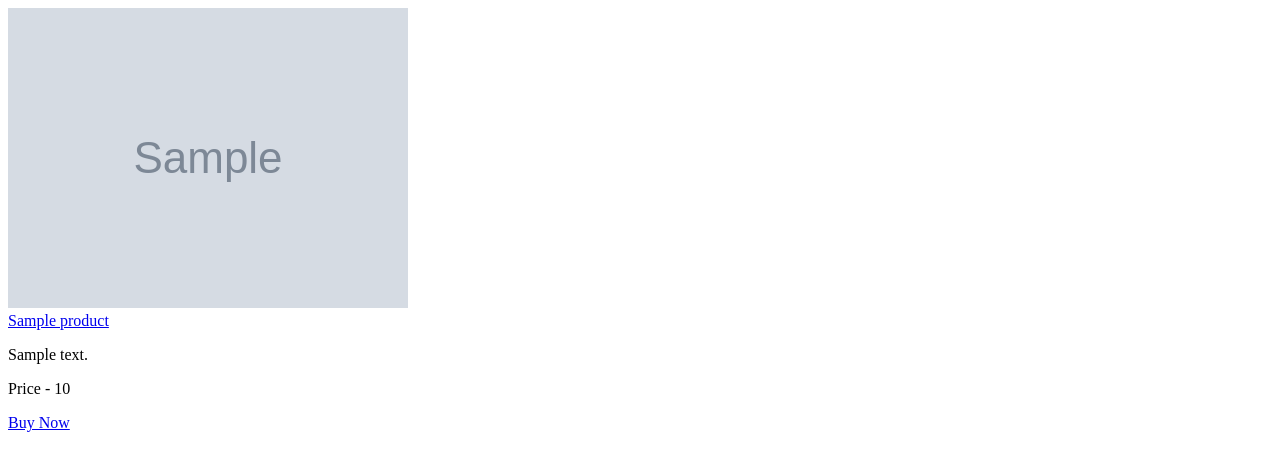
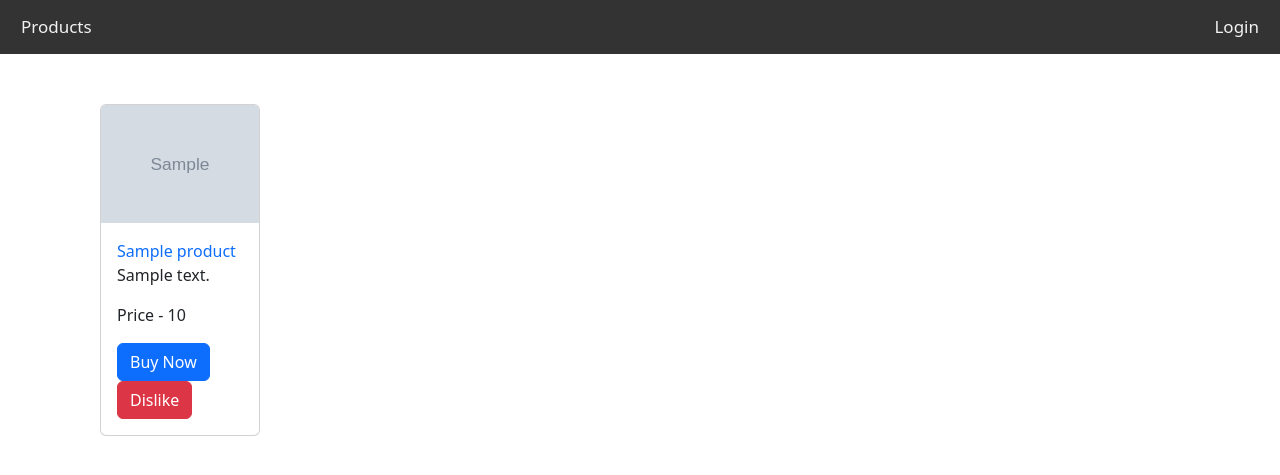
Before and after one commit to Demonica22/DjangoSeller, a Django app: template products/templates/products/favourite.html in a window 1280 px wide. Shown: the top 475 px of the page. Run offline with Django 3.2, Linux system fonts and the light colour scheme; the template is opened without the code that fills it: most values are stand-ins (such as "Sample title", 1, 10 or a date in 2020); grey boxes marked "Sample" are stand-in pictures.

Commit message:
-added some template styles and general top bar -added cart functions (now you can delete items from cart)

```diff
--- a/mycart/urls.py
+++ b/mycart/urls.py
@@ -1,7 +1,7 @@
 from django.urls import path
 from . import views
 
-app_name = 'mycart'
+app_name = 'cart'
 urlpatterns = [
     path('add/<int:id>/', views.cart_add, name='cart_add'),
     path('item_clear/<int:id>/', views.item_clear, name='item_clear'),
--- a/mycart/views.py
+++ b/mycart/views.py
@@ -36,7 +36,11 @@ def item_decrement(request, id):
     cart = Cart(request)
     product = Product.objects.get(id=id)
     cart.decrement(product=product)
-    return redirect("cart_detail")
+    for key, value in cart.cart.copy().items():
+        if value["quantity"] <= 0:
+            product = Product.objects.get(id=value['product_id'])
+            cart.remove(product)
+    return redirect("cart:cart_detail")
 
 
 @login_required()
--- a/products/static/products/style.css
+++ b/products/static/products/style.css
@@ -26,3 +26,33 @@ a.fill-div {
    top:0;
    right: 5%;
 }
+.topnav {
+    background-color: #333;
+    overflow: hidden;
+}
+
+
+.topnav a {
+    color: #f2f2f2;
+    text-align: center;
+    padding: 14px 16px;
+    margin-inline: 5px;
+    text-decoration: none;
+    font-size: 17px;
+}
+.left{
+    float: left;
+}
+.right{
+    float: right;
+}
+.topnav a:hover {
+    background-color: #ddd;
+    color: black;
+}
+
+
+.topnav a.active {
+    background-color: #4CAF50;
+    color: white;
+}
--- a/products/templates/products/detail.html
+++ b/products/templates/products/detail.html
@@ -15,7 +15,7 @@
         <a href="{% url 'products:detail' product.id %}" class="fill-div"> {{ product.name }}</a>
         <p class="card-text">{{ product.description }}</p>
         <p class="card-text">Price - {{ product.price }}</p>
-        <a href="{% url 'mycart:cart_add' product.id %}" class="btn btn-primary">Buy Now</a>
+        <a href="{% url 'cart:cart_add' product.id %}" class="btn btn-primary">Buy Now</a>
     </div>
 </div>
 </body>
--- a/products/templates/products/favourite.html
+++ b/products/templates/products/favourite.html
@@ -1,18 +1,34 @@
 <!DOCTYPE html>
 <html lang="en">
+{% load static %}
+<link href="https://cdn.jsdelivr.net/npm/bootstrap@5.2.1/dist/css/bootstrap.min.css" rel="stylesheet"
+      integrity="sha384-iYQeCzEYFbKjA/T2uDLTpkwGzCiq6soy8tYaI1GyVh/UjpbCx/TYkiZhlZB6+fzT" crossorigin="anonymous">
+<link rel="stylesheet" href="{% static 'products/style.css' %}">
 <head>
     <meta charset="UTF-8">
-    <title>Title</title>
+    <div class="topnav">
+        <a class="left" href="{% url 'products:base' %}"> Products</a>
+        {% if user.is_authenticated %}
+            <a class="right" href="{% url 'users:profile' user_id=user.id %}"> Profile</a>
+            <a class="right" href="{% url 'cart:cart_detail' %}">Cart {{ cart_size }}</a>
+            <a class="right" href="{% url 'products:favourite' user_id=user.id %}"> Favourite</a>
+        {% else %}
+            <a class="right" href="{% url 'users:login' %}"> Login</a>
+
+        {% endif %}
+    </div>
 </head>
 <body>
 {% for product in favourite_products %}
-    <div class="card" style="width: 18rem;">
+    <div class="card" style="width: 10rem;">
         <img class="card-img-top" src="{{ product.image.url }}" alt="Card image cap">
         <div class="card-body">
             <a href="{% url 'products:detail' product.id %}" class="fill-div"> {{ product.name }}</a>
             <p class="card-text">{{ product.description }}</p>
             <p class="card-text">Price - {{ product.price }}</p>
-            <a href="{% url 'mycart:cart_add' product.id %}" class="btn btn-primary">Buy Now</a>
+            <a href="{% url 'cart:cart_add' product.id %}" class="btn btn-primary">Buy Now</a>
+            <a href="{% url 'products:remove_from_favourite' user.id product.id %}" class="btn btn-danger">Dislike</a>
+
         </div>
     </div>
 {% endfor %}
--- a/products/urls.py
+++ b/products/urls.py
@@ -8,4 +8,6 @@ urlpatterns = [
     path('<int:pk>', views.DetailView.as_view(), name='detail'),
     path('add_to_favourite/<int:user_id>/<int:product_id>', views.add_to_favourite, name="add_to_favourite"),
     path('favourite/<int:user_id>', views.favourite_products_page, name="favourite"),
+    path('remove_from_favourite/<int:user_id>/<int:product_id>', views.remove_from_favourite,
+         name="remove_from_favourite"),
 ]
```
Also changed, not shown: mycart/templates/mycart/cart_detail.html (+23 -13 lines), products/templates/products/index.html (+11 -8 lines), products/views.py (+11 -3 lines), users/templates/users/profile.html (+17 -7 lines), db.sqlite3, products/models.py (line endings or trailing spaces).
